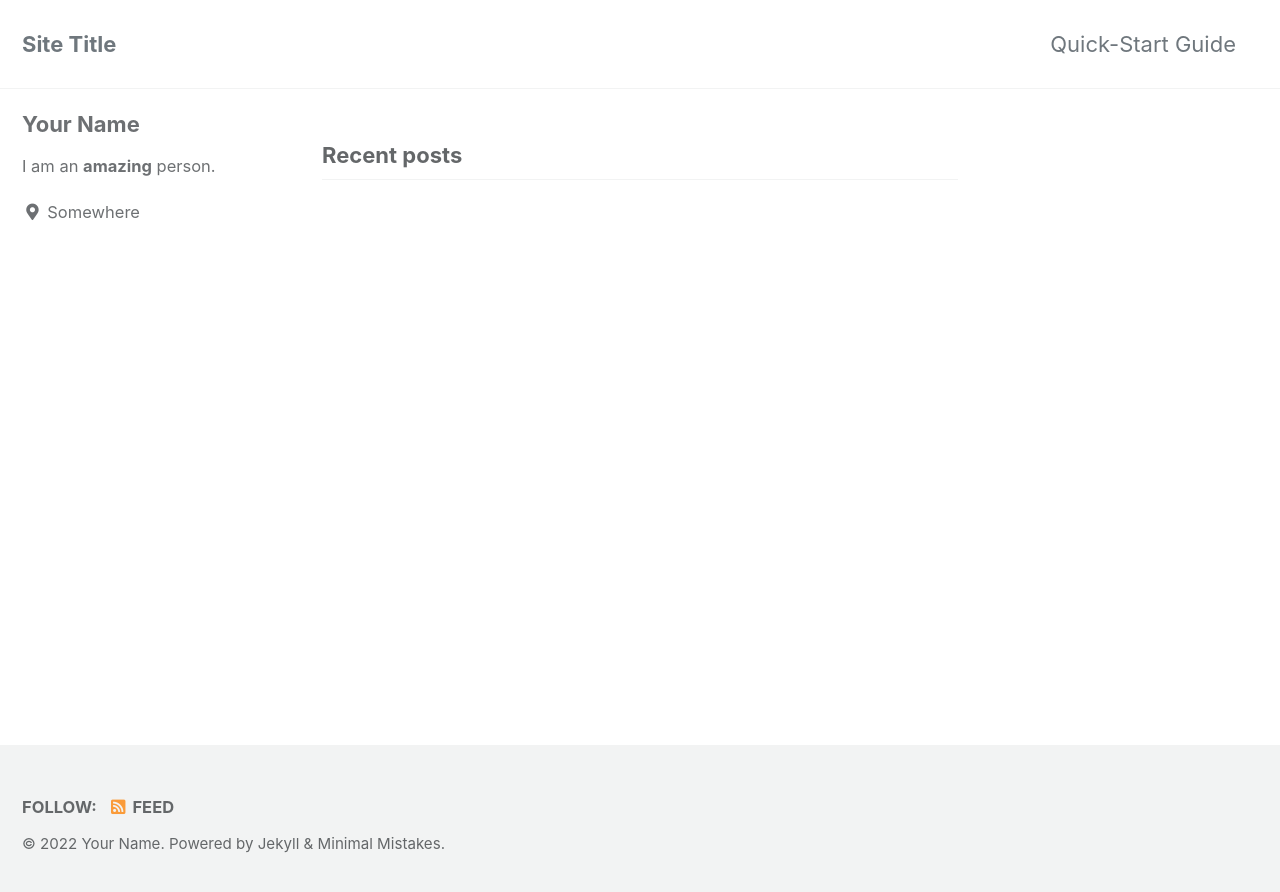
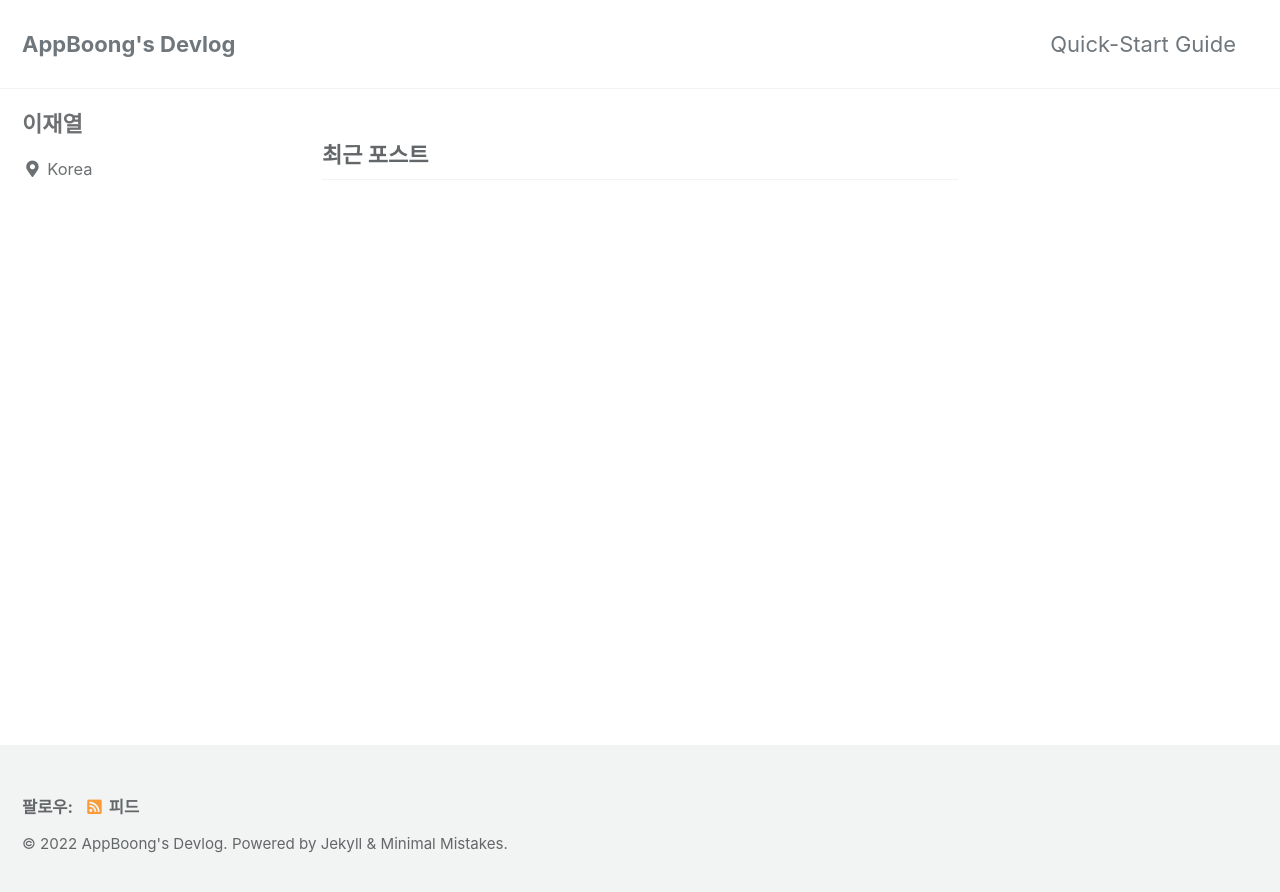
Before and after one commit to AppBoong/appboong.github.com, a Jekyll site: the page built from index.html, in a window 1280 px wide. Shown: the top 892 px of the page. Built offline with Jekyll 4.4.1, drawn with Linux system fonts in a browser that asks for light colours; cached includes are drawn as plain includes; the list of posts is cut into pages by our own code.

Commit message:
edit_config

```diff
--- a/_config.yml
+++ b/_config.yml
@@ -15,12 +15,12 @@
 minimal_mistakes_skin    : "default" # "air", "aqua", "contrast", "dark", "dirt", "neon", "mint", "plum", "sunrise"
 
 # Site Settings
-locale                   : "en-US"
-title                    : "Site Title"
+locale                   : "ko-KR"
+title                    : "AppBoong's Devlog"
 title_separator          : "-"
 subtitle                 : # site tagline that appears below site title in masthead
-name                     : "Your Name"
-description              : "An amazing website."
+name                     : ""
+description              : ""
 url                      : # the base hostname & protocol for your site e.g. "https://mmistakes.github.io"
 baseurl                  : # the subpath of your site, e.g. "/blog"
 repository               : # GitHub username/repo-name e.g. "mmistakes/minimal-mistakes"
@@ -104,10 +104,10 @@ analytics:
 
 # Site Author
 author:
-  name             : "Your Name"
+  name             : "이재열"
   avatar           : # path of avatar image, e.g. "/assets/images/bio-photo.jpg"
-  bio              : "I am an **amazing** person."
-  location         : "Somewhere"
+  bio              : ""
+  location         : "Korea"
   email            :
   links:
     - label: "Email"
```
Also changed, not shown: screenshot-layouts.png (deleted), screenshot.png (deleted).
